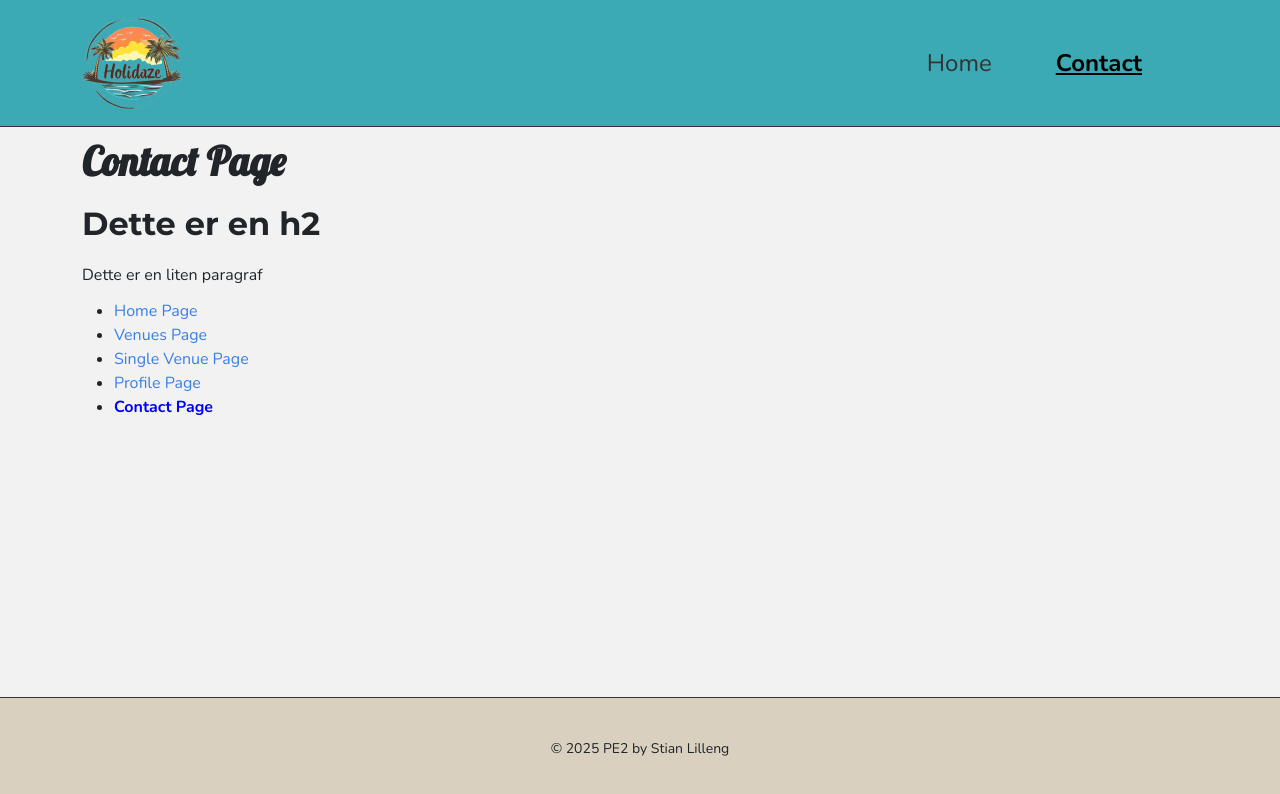
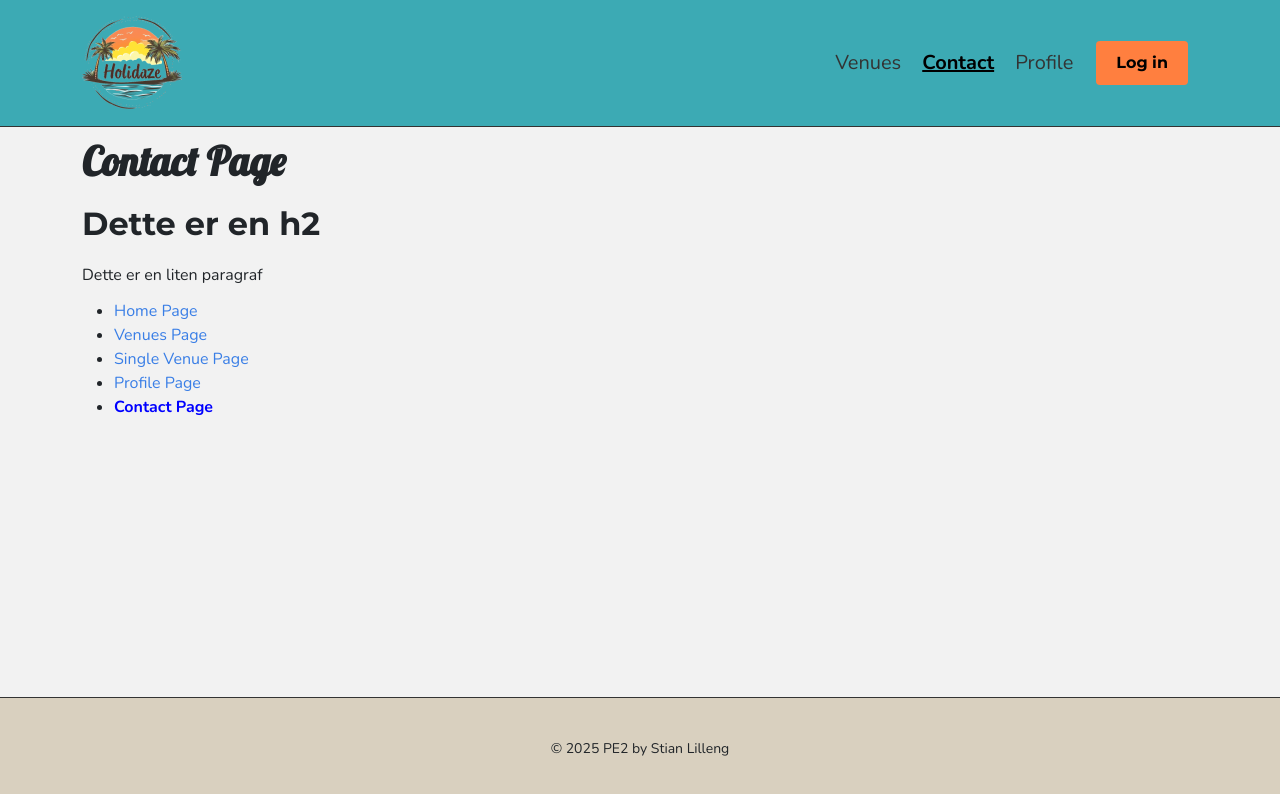
Before and after one commit to StianL82/project-exam-2, a React (Create React App) app: page /contact in a window 1280 px wide. Shown: the top 794 px of the page. Built offline with nearby package versions, Linux system fonts and the light colour scheme.

Commit message:
Added Nav-links to Header

```diff
--- a/src/components/Header/index.jsx
+++ b/src/components/Header/index.jsx
@@ -4,6 +4,7 @@ import Nav from 'react-bootstrap/Nav';
 import Navbar from 'react-bootstrap/Navbar';
 import { NavLink } from 'react-router-dom';
 import * as S from './index.styles';
+import * as B from '../../styles/GlobalStyle';
 
 function HeaderNav() {
   const [isExpanded, setIsExpanded] = useState(false);
@@ -44,11 +45,11 @@ function HeaderNav() {
           <Nav className="ms-auto">
             <Nav.Link
               as={NavLink}
-              to="/"
+              to="venues"
               className="nav-link me-0 me-sm-5"
               onClick={() => setIsExpanded(false)}
             >
-              Home
+              Venues
             </Nav.Link>
             <Nav.Link
               as={NavLink}
@@ -58,6 +59,15 @@ function HeaderNav() {
             >
               Contact
             </Nav.Link>
+            <Nav.Link
+              as={NavLink}
+              to="/profile"
+              className="nav-link me-0 me-sm-5"
+              onClick={() => setIsExpanded(false)}
+            >
+              Profile
+            </Nav.Link>
+            <B.OrangeButton>Log in</B.OrangeButton>
           </Nav>
         </Navbar.Collapse>
       </Container>
--- a/src/components/Header/index.styles.js
+++ b/src/components/Header/index.styles.js
@@ -14,8 +14,10 @@ export const StyledNavbar = styled(Navbar)`
 
   .nav-link {
     color: ${(props) => props.theme.color.darkGray};
-    font-size: 24px;
+    font-size: 20px;
     font-weight: normal;
+    margin-right: 5px !important;
+    padding: 0;
     transition:
       color 0.3s ease,
       font-weight 0.3s ease;
@@ -43,6 +45,12 @@ export const StyledNavbar = styled(Navbar)`
     order: 3;
   }
 
+  .navbar-nav {
+    display: flex;
+    justify-content: center;
+    align-items: center;
+  }
+
   @media (max-width: 179px) {
     .navbar-toggler {
       order: 1 !important;
```
